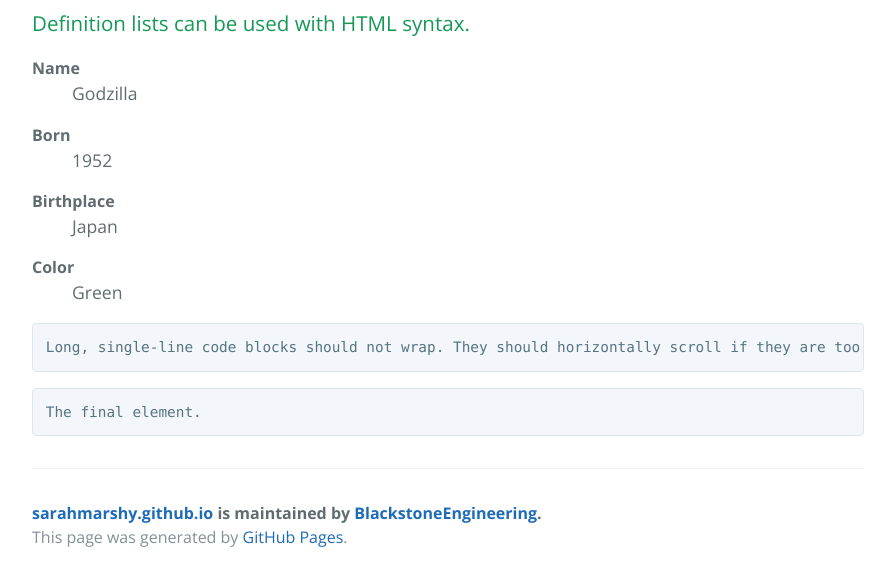
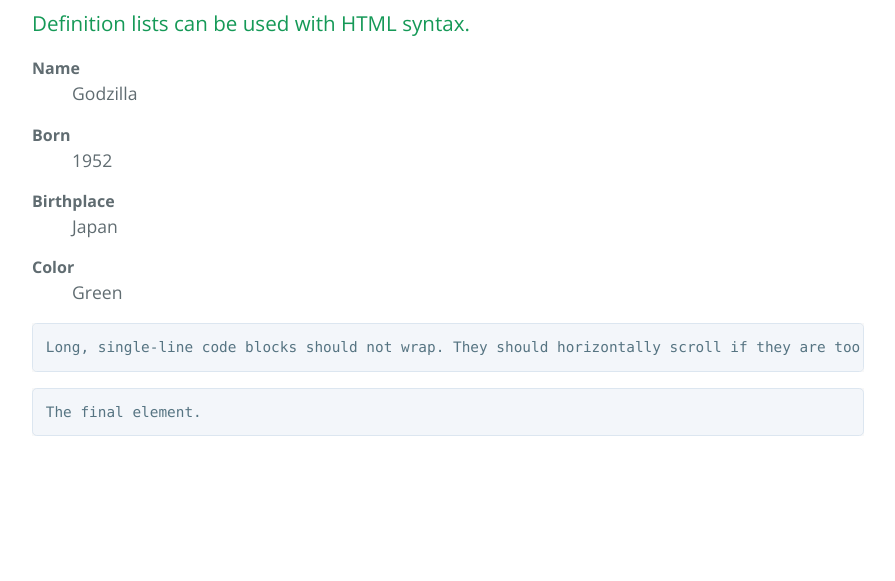
Before and after one commit to BlackstoneEngineering/sarahmarshy.github.io, a Jekyll site: the page built from index.md, in a window 1280 px wide and 900 px high, scrolled down 3111 px, cut to the strip 319-900 px from the top of the window. Shown: the whole strip, without its empty margins (192-1087 px from the left). Built offline with Jekyll 4.4.1, drawn with Linux system fonts in a browser that asks for light colours; nearby versions of some CDN libraries; the repository's description, which GitHub fills in, is left out; after the commit the page ends 3914 px from its top, so only the background shows below that.

Commit message:
Fixed javascript issue

```diff
--- a/_layouts/default.html
+++ b/_layouts/default.html
@@ -7,14 +7,15 @@
     <meta name="viewport" content="width=device-width, initial-scale=1">
     <meta name="theme-color" content="#157878">
     <link href='https://fonts.googleapis.com/css?family=Open+Sans:400,700' rel='stylesheet' type='text/css'>
-    <link rel="stylesheet" href="{{ '/assets/css/style.css?v=' | append: site.github.build_revision | relative_url }}">
-    <link rel="stylesheet" href="{{ '/assets/css/custom.css?v=' | append: site.github.build_revision | relative_url }}">
-    <link rel="stylesheet" href="{{ '/assets/css/site.css?v=' | append: site.github.build_revision | relative_url }}">
-    <script type="text/javascript" src="{{ '/assets/js/bootstrap.min.js' | append: site.github.build_revision | relative_url }}" ></script>
+    <link rel="stylesheet" href="assets/css/style.css">
+    <link rel="stylesheet" href="assets/css/custom.css">
+    <link rel="stylesheet" href="assets/css/site.css">
+    <script type="text/javascript" src="https://ajax.googleapis.com/ajax/libs/jquery/3.2.1/jquery.min.js"></script>
+    <script type="text/javascript" src="assets/js/bootstrap.min.js"></script>
   </head>
   <body>
     <section class="page-header">
-      <h1 class="project-name">{{ site.title | default: site.github.repository_name }}</h1>
+      <h1 class="project-name"><a style="text-decoration: none!important;color: inherit;" href="/">{{ site.title | default: site.github.repository_name }}</a></h1>
       <h2 class="project-tagline">{{ site.description | default: site.github.project_tagline }}</h2>
       {% if site.github.is_project_page %}
         <a href="{{ site.github.repository_url }}" class="btn">View on GitHub</a>
@@ -28,12 +29,12 @@
     <section class="main-content">
       {{ content }}
 
-      <footer class="site-footer">
+      <!--<footer class="site-footer">
         {% if site.github.is_project_page %}
           <span class="site-footer-owner"><a href="{{ site.github.repository_url }}">{{ site.github.repository_name }}</a> is maintained by <a href="{{ site.github.owner_url }}">{{ site.github.owner_name }}</a>.</span>
-        {% endif %}
-        <span class="site-footer-credits">This page was generated by <a href="https://pages.github.com">GitHub Pages</a>.</span>
-      </footer>
+        {% endif %} -->
+        <!--<span class="site-footer-credits">This page was generated by <a href="https://pages.github.com">GitHub Pages</a>.</span>-->
+      <!--</footer> -->
     </section>
 
     {% if site.google_analytics %}
```
